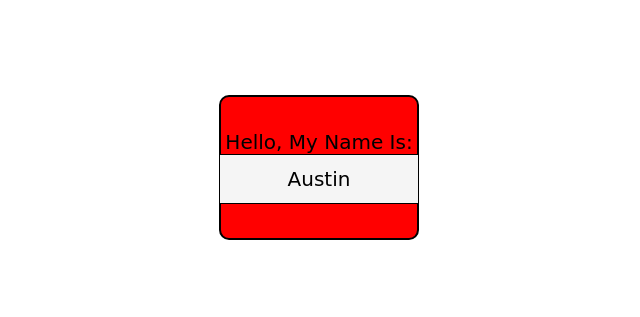
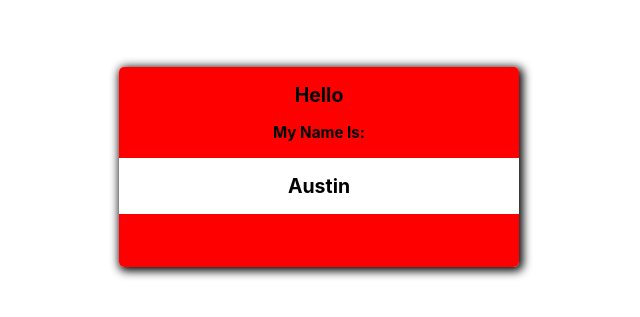
Before and after one commit to austin-summerlin/Lab-02-A-NameTag, a plain HTML site: page index.html in a window 1280 px wide. Shown: the part 233-550 px from the top of the page, without its empty margins (321-961 px from the left). Drawn offline with Linux system fonts and the light colour scheme.

Commit message:
Add a drop shadow to name tag

```diff
--- a/index.html
+++ b/index.html
@@ -8,8 +8,16 @@
     <title>Document</title>
 </head>
 <body>
-    <section class="Outer">Hello, My Name Is:
-        <div class="Inner">Austin</div>
-    </section>
+    <main>
+        <section class="top">
+            <h1>Hello</h1>
+            <h3>My Name Is:</h3>
+        </section>
+        <section class="middle">
+            <h1>Austin</h1>
+        </section>
+        <section class="bottom">
+        </section>
+    </main>
 </body>
 </html>
--- a/style.css
+++ b/style.css
@@ -1,44 +1,38 @@
-* {
-    box-sizing: border-box;
+body, html {
+    height: 100%;
+    width: 100%;
+    margin: 0;
+    padding: 0;
 }
-
-.body, html{
-    width:100%;
-    height:100%;
-    padding:0;
-    margin:0;
-    font-family: cursive;
+body {
     display: flex;
     justify-content: center;
     align-items: center;
 }
-body {
-    display:flex;
-    flex-direction: column;
+main {
+    display: grid;
+    height: 200px;
+    width:400px;
+    grid-template-rows: 1fr 1fr 1fr;
+    font-family:-apple-system, BlinkMacSystemFont, 'Segoe UI', Roboto, Oxygen, Ubuntu, Cantarell, 'Open Sans', 'Helvetica Neue', sans-serif;
+    font-size:small;
+    box-shadow: 2px 2px 10px 2px;
+    border-radius: 5px;
 }
 
-.Outer{
-    width:200px;
-    height:145px;
-    background: red;
-    color: black;
-    border-radius: 10px;
-    border: solid black 2px;
-    display: flex;
-    justify-content: center;
-    align-items: center;
-    flex-direction: column;
-    font-size: 20px;
+.top {
+    background-color: red;
+    border-radius: 5px 5px 0px 0px;
+    text-align: center;
 }
 
-.Inner{
-    width: 200px;
-    height: 50px;
-    background: whitesmoke;
-    border: solid black 1px;
-    color: black;
-    text-align: center;
+.middle {
     display: flex;
     justify-content: center;
     align-items: center;
 }
+
+.bottom {
+    background-color: red;
+    border-radius: 0px 0px 5px 5px;
+}
```
